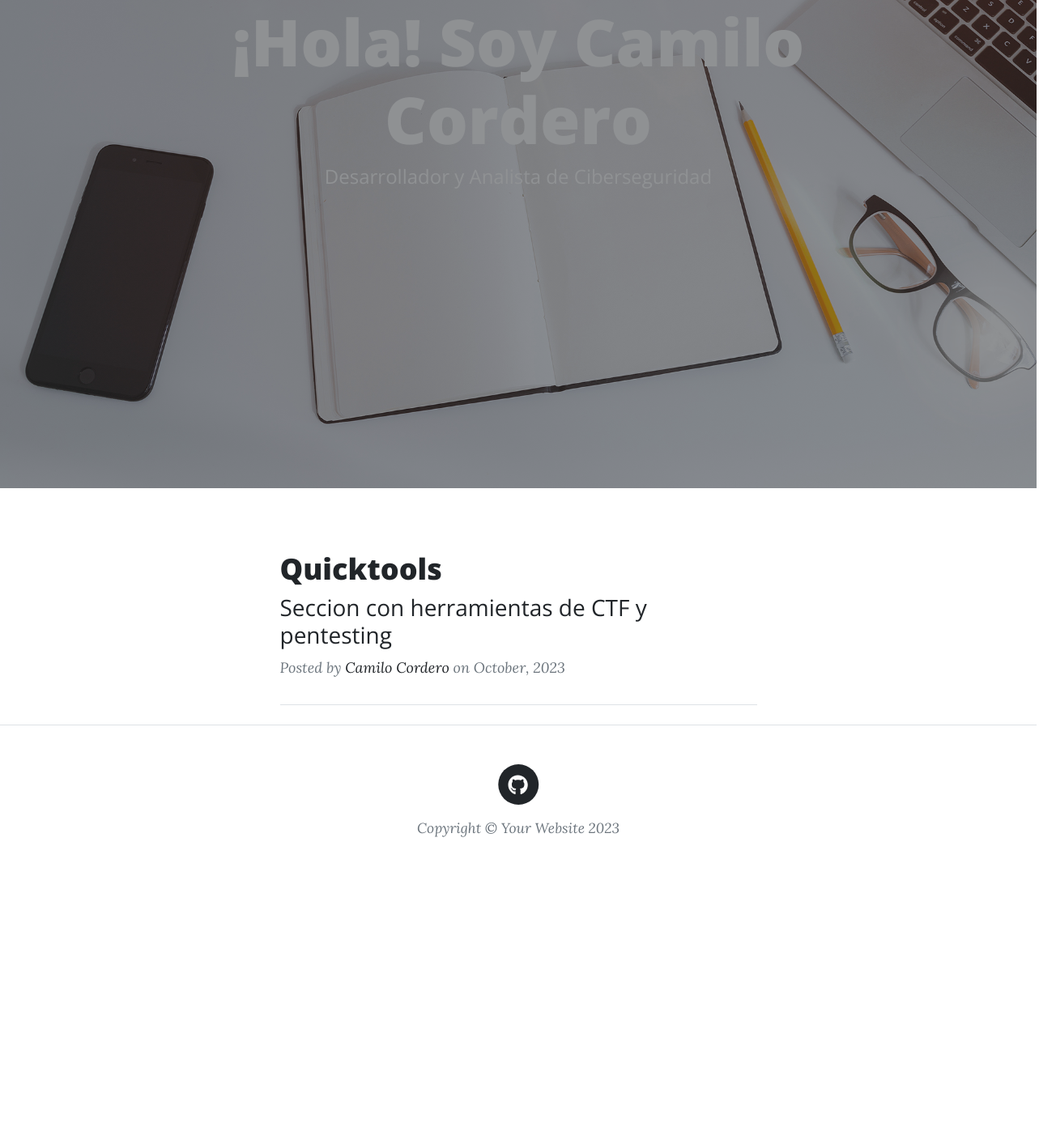
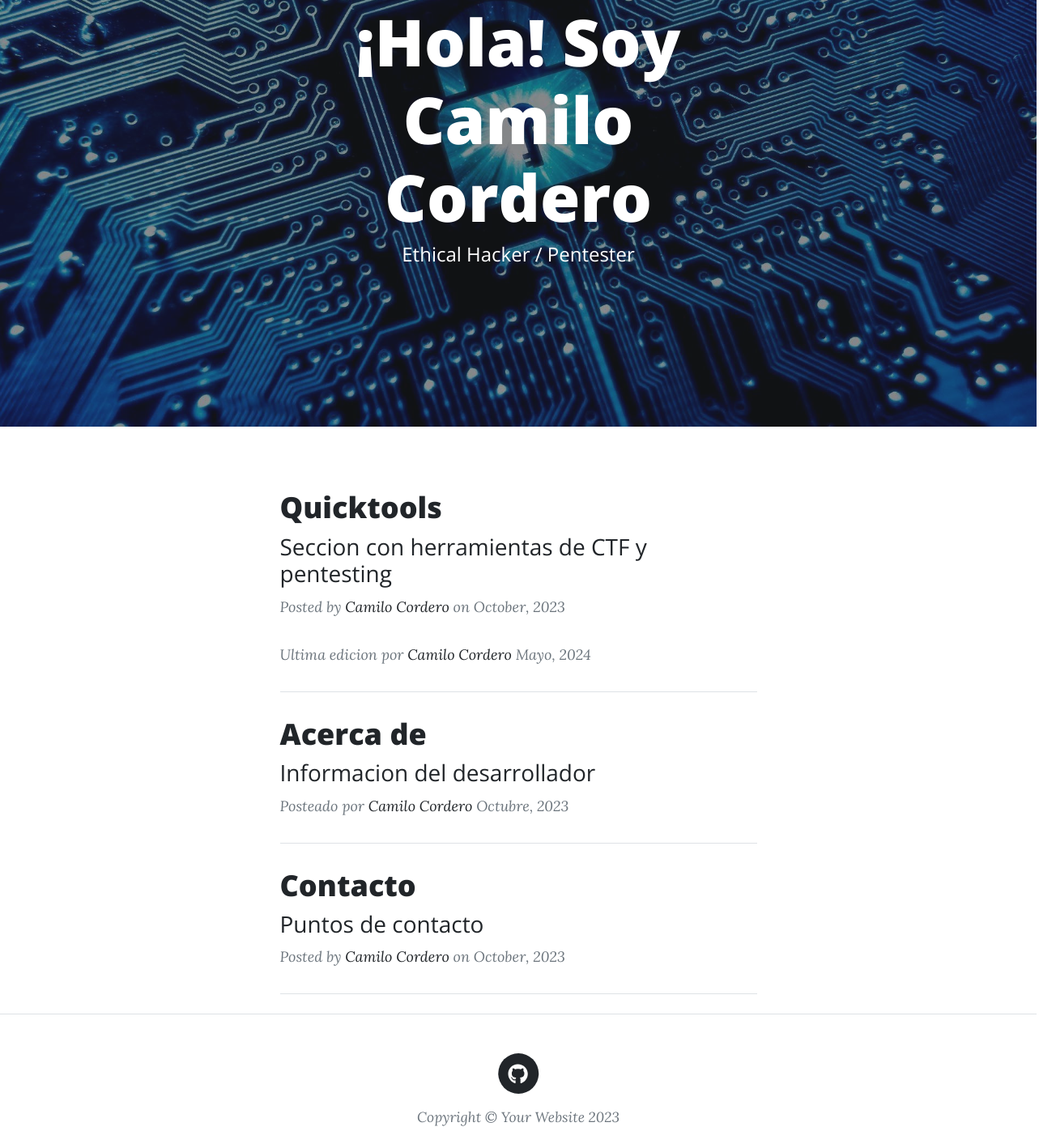
Before and after one commit to camilocordero/Blog_Camilo_Cordero, a plain HTML site: page index.html in a window 1280 px wide. Shown: the part 197-1594 px from the top of the page at 81% size, 1304 px wide, since content can reach past the window. Before the commit the page ends 1282 px from the top, so only its background shows below. Drawn offline with nearby package versions, Linux system fonts and the light colour scheme; files whose address does not match are found by name.

Commit message:
modificacion pagina index, eliminiacion animation

```diff
--- a/index.html
+++ b/index.html
@@ -28,6 +28,7 @@
                     <ul class="navbar-nav ms-auto py-4 py-lg-0">
                         <li class="nav-item"><a class="nav-link px-lg-3 py-3 py-lg-4" href="index.html">Home</a></li>
                         <li class="nav-item"><a class="nav-link px-lg-3 py-3 py-lg-4" href="about.html">Acerca de</a></li>
+                        <li class="nav-item"><a class="nav-link px-lg-3 py-3 py-lg-4" href="files.html">Files</a></li>
                         <li class="nav-item"><a class="nav-link px-lg-3 py-3 py-lg-4" href="post.html">Quicktools</a></li>
                         <li class="nav-item"><a class="nav-link px-lg-3 py-3 py-lg-4" href="contact.html">Contacto</a></li>
                     </ul>
@@ -35,14 +36,13 @@
             </div>
         </nav>
         <!-- Page Header-->
-        <header class="masthead" id="animation-container">
-            <script type="module" src="js/animation.js"></script>
-                <canvas id="canvas"></canvas>
+        <header class="masthead" style="background-image: url('assets/img/post-bg.jpg')">
+            <div class="container position-relative px-4 px-lg-5">
                 <div class="row gx-4 gx-lg-5 justify-content-center">
                     <div class="col-md-10 col-lg-8 col-xl-7">
                         <div class="site-heading">
                             <h1>¡Hola! Soy Camilo Cordero</h1>
-                            <span class="subheading">Desarrollador y Analista de Ciberseguridad</span>
+                            <span class="subheading">Ethical Hacker / Pentester</span>
                         </div>
                     </div>
                 </div>
@@ -62,11 +62,41 @@
                             <a href="#!">Camilo Cordero</a>
                             on October, 2023
                         </p>
+                        <p class="post-meta">
+                            Ultima edicion por
+                            <a href="#!">Camilo Cordero</a>
+                            Mayo, 2024
+                        </p>
                     </div>
                     <!-- Divider-->
                     <hr class="my-4" />
-                    <!-- Pager-->
-                   <!--<div class="d-flex justify-content-end mb-4"><a class="btn btn-primary text-uppercase" href="#!">Otros posts</a></div>-->
+                    <!-- Post preview-->
+                    <div class="post-preview">
+                        <a href="about.html">
+                            <h2 class="post-title">Acerca de</h2>
+                            <h3 class="post-subtitle">Informacion del desarrollador</h3>
+                        </a>
+                        <p class="post-meta">
+                            Posteado por
+                            <a href="#!">Camilo Cordero</a>
+                            Octubre, 2023
+                        </p>
+                    </div>
+                    <!-- Divider-->
+                    <hr class="my-4" />
+                    <div class="post-preview">
+                        <a href="about.html">
+                            <h2 class="post-title">Contacto</h2>
+                            <h3 class="post-subtitle">Puntos de contacto</h3>
+                        </a>
+                        <p class="post-meta">
+                            Posted by
+                            <a href="#!">Camilo Cordero</a>
+                            on October, 2023
+                        </p>
+                    </div>
+                    <!-- Divider-->
+                    <hr class="my-4" />
                 </div>
             </div>
         </div>
--- a/js/animation.js
+++ b/js/animation.js
@@ -7,10 +7,6 @@ const state = {
   size: 10
 };
 
-const gui = new datGui.GUI();
-gui.addColor(state, "color");
-gui.add(state, "charset");
-const sizeCtrl = gui.add(state, "size").min(1).max(120).step(1);
 
 const canvas = document.getElementById("canvas");
 const ctx = canvas.getContext("2d");
```
Also changed, not shown: about.html (+4 -4 lines), contact.html (+1 -0 lines), files.html (renamed from animation.html, +3 -3 lines), post.html (+1 -0 lines).
